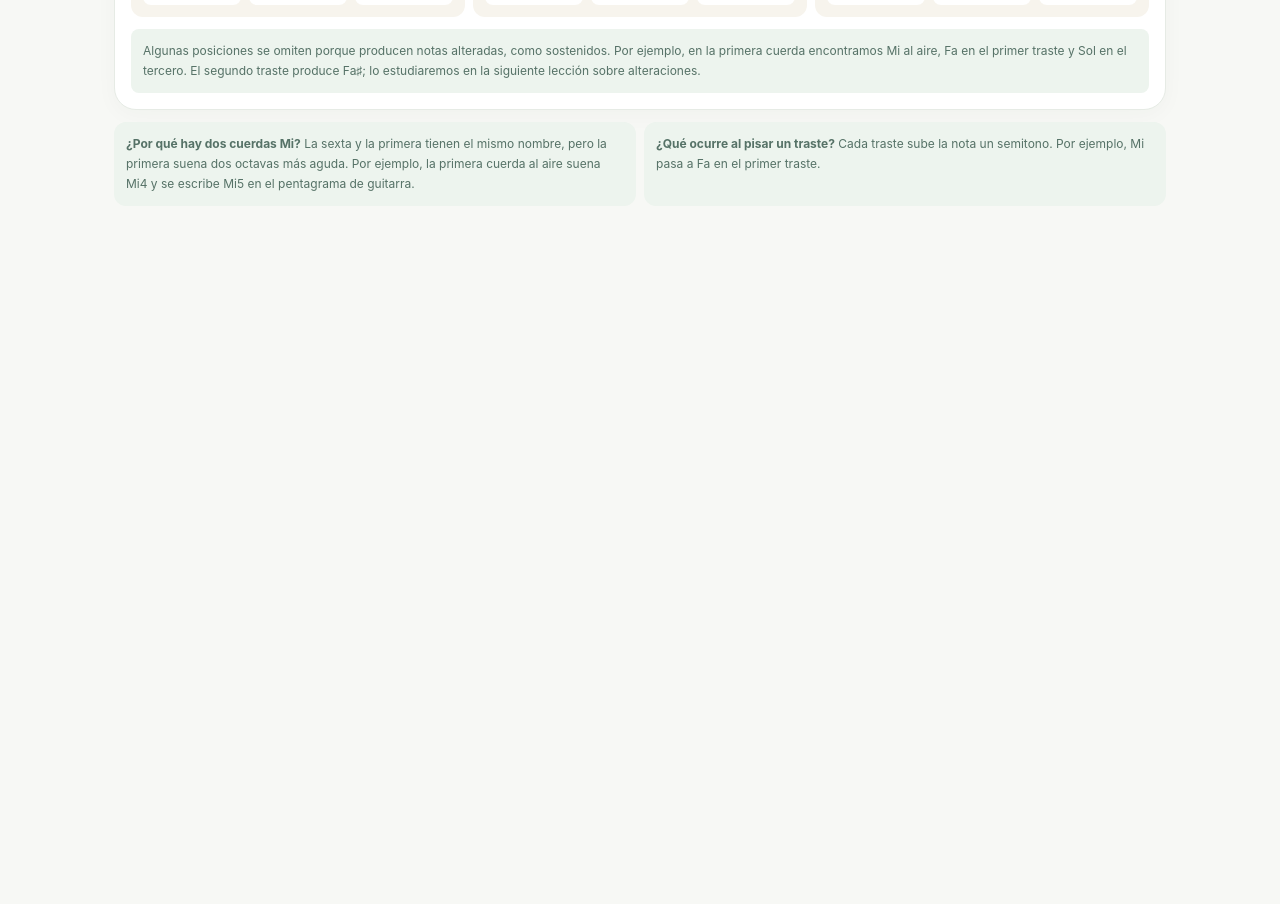
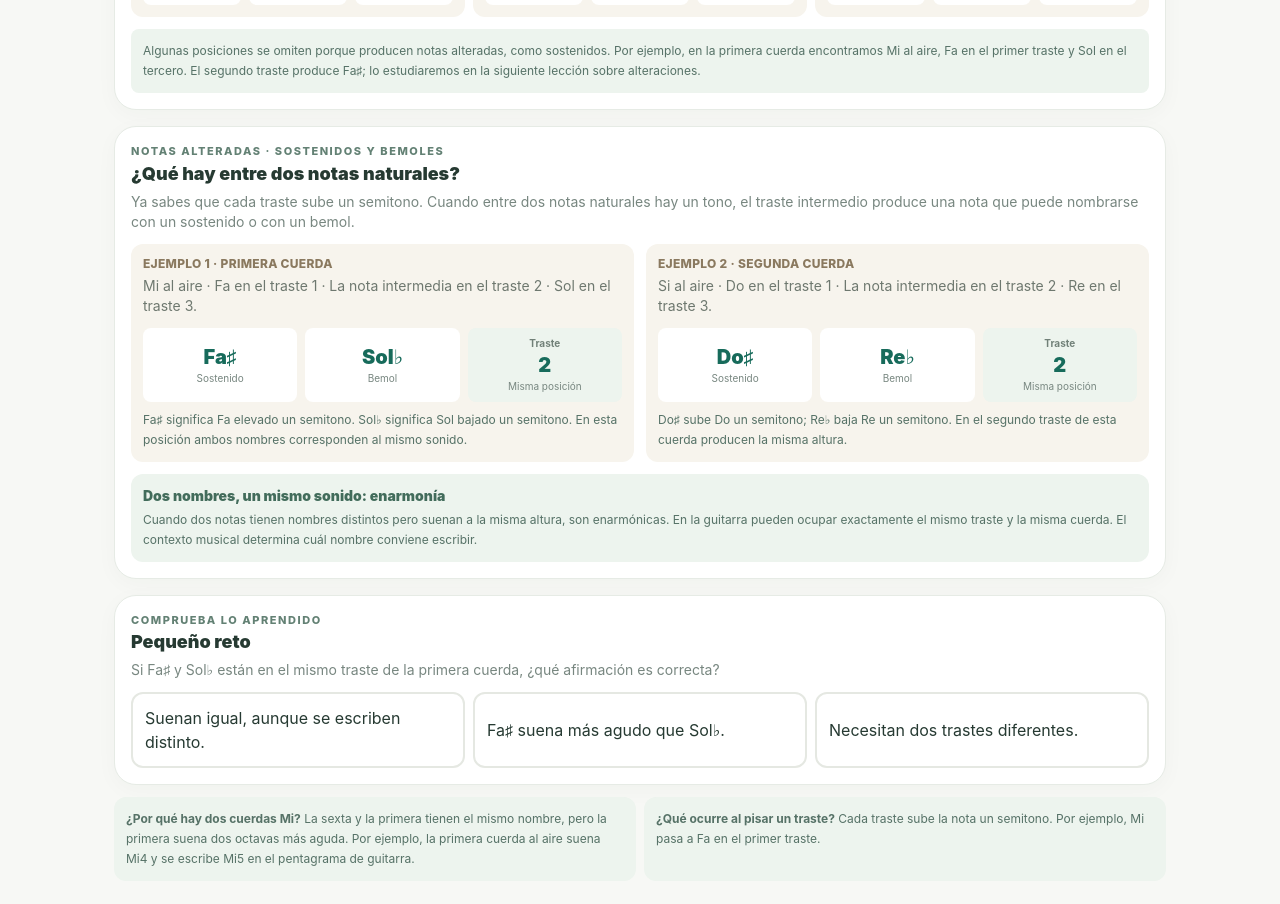
Before and after one commit to juanisidromejia/guitar-tutor, a Vue app: page /fundamentos in a window 1280 px wide. Shown: the part 1940-2844 px from the top of the page. Before the commit the page ends 2174 px from the top, so only its background shows below. Built offline with nearby package versions, Linux system fonts and the light colour scheme; no server answers.

Commit message:
feat: teach sharps flats and enharmonic notes

```diff
--- a/src/views/OpenStringsLesson.vue
+++ b/src/views/OpenStringsLesson.vue
@@ -22,6 +22,9 @@ const selectedFret = ref(0)
 const visitedFrets = ref<number[]>([])
 const visitedNaturalNotes = ref<string[]>([])
 const selectedNaturalNote = ref<{ key: string; midi: number; stringNumber: number; stringName: string; fret: number; name: string } | null>(null)
+const visitedAlteredNotes = ref<string[]>([])
+const selectedAlteredNote = ref<{ key: string; spelling: string; midi: number; stringNumber: number; fret: number } | null>(null)
+const quizAnswer = ref('')
 const totalNaturalNotes = computed(() => naturalNotesByString.value.reduce((total, string) => total + string.notes.length, 0))
 const fretNote = computed(() => midiName(strings[0].midi + selectedFret.value))
 const note = computed(() => midiName(selectedString.value.midi))
@@ -39,7 +42,8 @@ function maybeComplete() {
   const exploredStrings = visited.value.length === strings.length
   const exploredFrets = [0, 1, 2, 3].every(value => visitedFrets.value.includes(value))
   const exploredNaturalNotes = visitedNaturalNotes.value.length === totalNaturalNotes.value
-  if (exploredStrings && exploredFrets && exploredNaturalNotes) complete(1)
+  const exploredAlteredNotes = visitedAlteredNotes.value.length === 4
+  if (exploredStrings && exploredFrets && exploredNaturalNotes && exploredAlteredNotes) complete(1)
 }
 
 function selectString(string: typeof strings[number]) {
@@ -62,6 +66,13 @@ function playNaturalNote(midi: number, stringNumber: number, fret: number, name:
   const key = `${stringNumber}-${fret}`
   selectedNaturalNote.value = { key, midi, stringNumber, stringName: string.name, fret, name }
   if (!visitedNaturalNotes.value.includes(key)) visitedNaturalNotes.value.push(key)
+  maybeComplete()
+  void playGuitarNote(midi, stringNumber)
+}
+
+function playAlteredNote(key: string, spelling: string, midi: number, stringNumber: number, fret: number) {
+  selectedAlteredNote.value = { key, spelling, midi, stringNumber, fret }
+  if (!visitedAlteredNotes.value.includes(key)) visitedAlteredNotes.value.push(key)
   maybeComplete()
   void playGuitarNote(midi, stringNumber)
 }
@@ -218,6 +229,86 @@ function playNaturalNote(midi: number, stringNumber: number, fret: number, name:
       </p>
     </section>
 
+
+    <section class="panel mt-4 p-3 sm:p-4">
+      <div class="mb-3">
+        <p class="eyebrow">Notas alteradas · Sostenidos y bemoles</p>
+        <h2 class="text-lg font-black">¿Qué hay entre dos notas naturales?</h2>
+        <p class="mt-1 text-sm leading-5 text-[#788780]">
+          Ya sabes que cada traste sube un semitono. Cuando entre dos notas naturales hay un tono, el traste intermedio produce una nota que puede nombrarse con un sostenido o con un bemol.
+        </p>
+      </div>
+
+      <div class="grid gap-3 sm:grid-cols-2">
+        <div class="rounded-xl bg-[#f7f4ed] p-3">
+          <p class="text-xs font-extrabold uppercase tracking-wide text-[#8a795f]">Ejemplo 1 · Primera cuerda</p>
+          <p class="mt-1 text-sm text-[#6e786f]">Mi al aire · Fa en el traste 1 · La nota intermedia en el traste 2 · Sol en el traste 3.</p>
+          <div class="mt-3 grid grid-cols-3 gap-2">
+            <button class="rounded-lg bg-white p-3 text-center transition active:scale-95" :class="selectedAlteredNote?.key === 'fa-sharp' ? 'ring-2 ring-[#4c9c7c] bg-[#dcebe0]' : ''" @click="playAlteredNote('fa-sharp', 'Fa♯4', 66, 1, 2)">
+              <span class="block text-xl font-black text-[#176b5b]">Fa♯</span>
+              <span class="block text-[10px] text-[#788780]">Sostenido</span>
+            </button>
+            <button class="rounded-lg bg-white p-3 text-center transition active:scale-95" :class="selectedAlteredNote?.key === 'sol-flat' ? 'ring-2 ring-[#4c9c7c] bg-[#dcebe0]' : ''" @click="playAlteredNote('sol-flat', 'Sol♭4', 66, 1, 2)">
+              <span class="block text-xl font-black text-[#176b5b]">Sol♭</span>
+              <span class="block text-[10px] text-[#788780]">Bemol</span>
+            </button>
+            <div class="rounded-lg bg-[#edf4ee] p-2 text-center">
+              <span class="block text-[10px] font-bold text-[#718078]">Traste</span>
+              <span class="block text-xl font-black text-[#176b5b]">2</span>
+              <span class="block text-[10px] text-[#788780]">Misma posición</span>
+            </div>
+          </div>
+          <p class="mt-2 text-xs leading-5 text-[#567267]">Fa♯ significa Fa elevado un semitono. Sol♭ significa Sol bajado un semitono. En esta posición ambos nombres corresponden al mismo sonido.</p>
+        </div>
+
+        <div class="rounded-xl bg-[#f7f4ed] p-3">
+          <p class="text-xs font-extrabold uppercase tracking-wide text-[#8a795f]">Ejemplo 2 · Segunda cuerda</p>
+          <p class="mt-1 text-sm text-[#6e786f]">Si al aire · Do en el traste 1 · La nota intermedia en el traste 2 · Re en el traste 3.</p>
+          <div class="mt-3 grid grid-cols-3 gap-2">
+            <button class="rounded-lg bg-white p-3 text-center transition active:scale-95" :class="selectedAlteredNote?.key === 'do-sharp' ? 'ring-2 ring-[#4c9c7c] bg-[#dcebe0]' : ''" @click="playAlteredNote('do-sharp', 'Do♯4', 61, 2, 2)">
+              <span class="block text-xl font-black text-[#176b5b]">Do♯</span>
+              <span class="block text-[10px] text-[#788780]">Sostenido</span>
+            </button>
+            <button class="rounded-lg bg-white p-3 text-center transition active:scale-95" :class="selectedAlteredNote?.key === 're-flat' ? 'ring-2 ring-[#4c9c7c] bg-[#dcebe0]' : ''" @click="playAlteredNote('re-flat', 'Re♭4', 61, 2, 2)">
+              <span class="block text-xl font-black text-[#176b5b]">Re♭</span>
+              <span class="block text-[10px] text-[#788780]">Bemol</span>
+            </button>
+            <div class="rounded-lg bg-[#edf4ee] p-2 text-center">
+              <span class="block text-[10px] font-bold text-[#718078]">Traste</span>
+              <span class="block text-xl font-black text-[#176b5b]">2</span>
+              <span class="block text-[10px] text-[#788780]">Misma posición</span>
+            </div>
+          </div>
+          <p class="mt-2 text-xs leading-5 text-[#567267]">Do♯ sube Do un semitono; Re♭ baja Re un semitono. En el segundo traste de esta cuerda producen la misma altura.</p>
+        </div>
+      </div>
+
+      <div class="mt-3 rounded-xl bg-[#edf4ee] p-3">
+        <p class="text-sm font-black text-[#426c5b]">Dos nombres, un mismo sonido: enarmonía</p>
+        <p class="mt-1 text-xs leading-5 text-[#567267]">
+          Cuando dos notas tienen nombres distintos pero suenan a la misma altura, son enarmónicas. En la guitarra pueden ocupar exactamente el mismo traste y la misma cuerda. El contexto musical determina cuál nombre conviene escribir.
+        </p>
+        <p v-if="selectedAlteredNote" class="mt-2 rounded-lg bg-white px-3 py-2 text-center text-xs font-bold text-[#176b5b]">
+          Seleccionaste {{ selectedAlteredNote.spelling }} · Cuerda {{ selectedAlteredNote.stringNumber }} · Traste {{ selectedAlteredNote.fret }}. Escucha: las dos grafías de cada pareja comparten el mismo sonido.
+        </p>
+      </div>
+    </section>
+
+    <section class="panel mt-4 p-3 sm:p-4">
+      <div class="mb-3">
+        <p class="eyebrow">Comprueba lo aprendido</p>
+        <h2 class="text-lg font-black">Pequeño reto</h2>
+        <p class="mt-1 text-sm leading-5 text-[#788780]">Si Fa♯ y Sol♭ están en el mismo traste de la primera cuerda, ¿qué afirmación es correcta?</p>
+      </div>
+      <div class="grid gap-2 sm:grid-cols-3">
+        <button class="rounded-xl border-2 bg-white p-3 text-left text-sm font-semibold transition active:scale-[0.98]" :class="quizAnswer === 'same' ? 'border-[#4c9c7c] bg-[#edf4ee]' : 'border-[#e5e8e2]'" @click="quizAnswer = 'same'">Suenan igual, aunque se escriben distinto.</button>
+        <button class="rounded-xl border-2 bg-white p-3 text-left text-sm font-semibold transition active:scale-[0.98]" :class="quizAnswer === 'higher' ? 'border-[#4c9c7c] bg-[#edf4ee]' : 'border-[#e5e8e2]'" @click="quizAnswer = 'higher'">Fa♯ suena más agudo que Sol♭.</button>
+        <button class="rounded-xl border-2 bg-white p-3 text-left text-sm font-semibold transition active:scale-[0.98]" :class="quizAnswer === 'different' ? 'border-[#4c9c7c] bg-[#edf4ee]' : 'border-[#e5e8e2]'" @click="quizAnswer = 'different'">Necesitan dos trastes diferentes.</button>
+      </div>
+      <p v-if="quizAnswer === 'same'" class="mt-3 rounded-lg bg-[#e9f5ed] p-3 text-sm font-semibold text-[#226447]">¡Correcto! Son enarmónicas: dos nombres para una misma altura.</p>
+      <p v-else-if="quizAnswer" class="mt-3 rounded-lg bg-[#fff3e5] p-3 text-sm text-[#8a5a2c]">No exactamente. Recuerda: Fa♯ sube desde Fa y Sol♭ baja desde Sol. Ambos llegan a la misma altura.</p>
+    </section>
+
     <div class="mt-3 grid gap-2 sm:grid-cols-2">
       <div class="rounded-xl bg-[#edf4ee] p-3 text-xs leading-5 text-[#567267]">
         <b>¿Por qué hay dos cuerdas Mi?</b>
@@ -229,7 +320,7 @@ function playNaturalNote(midi: number, stringNumber: number, fret: number, name:
       </div>
     </div>
 
-    <div v-if="visited.length === 6 && [0, 1, 2, 3].every(value => visitedFrets.includes(value)) && visitedNaturalNotes.length === totalNaturalNotes" class="mt-3 flex items-center gap-2 rounded-xl bg-[#e9f5ed] p-3 text-sm font-semibold text-[#226447]">
+    <div v-if="visited.length === 6 && [0, 1, 2, 3].every(value => visitedFrets.includes(value)) && visitedNaturalNotes.length === totalNaturalNotes && visitedAlteredNotes.length === 4" class="mt-3 flex items-center gap-2 rounded-xl bg-[#e9f5ed] p-3 text-sm font-semibold text-[#226447]">
       <CheckCircle2 :size="19" />
       ¡Has explorado las seis cuerdas y las primeras posiciones! Ya conoces las cuerdas al aire y cómo suben las notas.
     </div>
```
